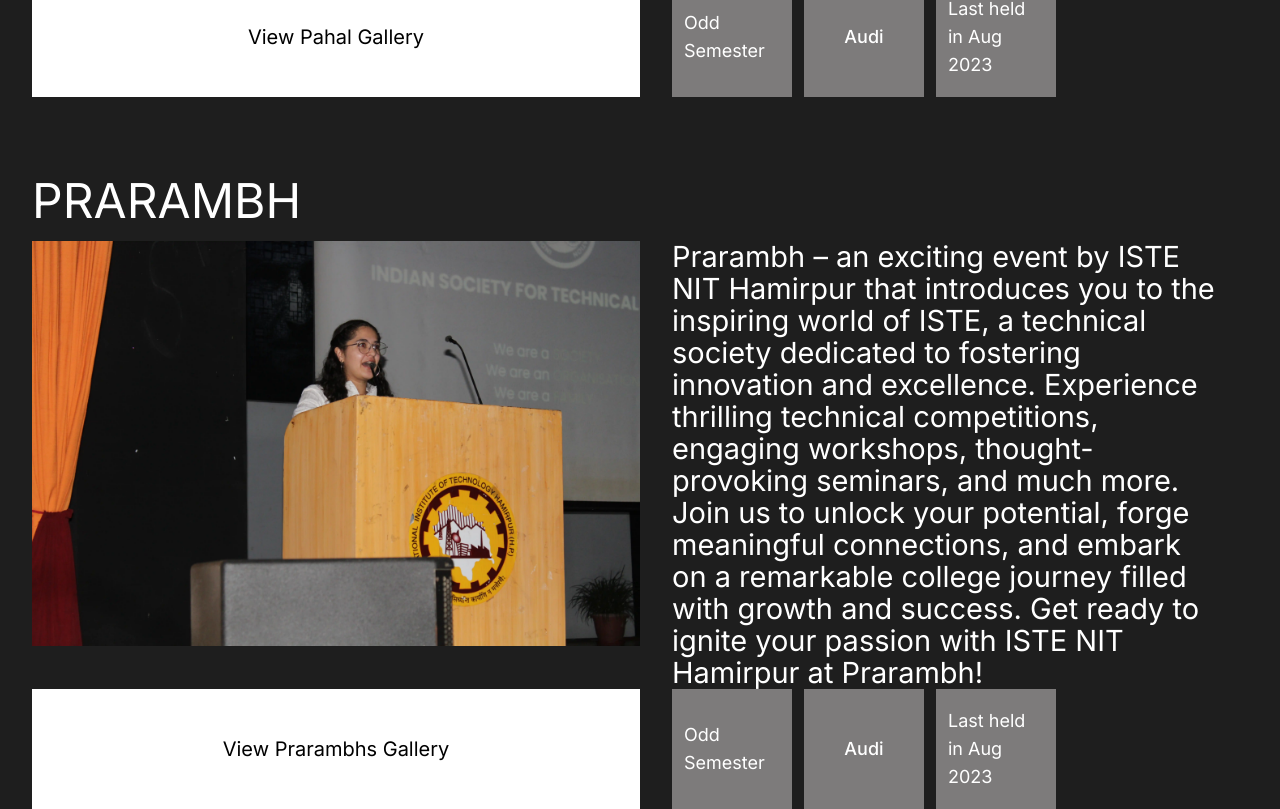
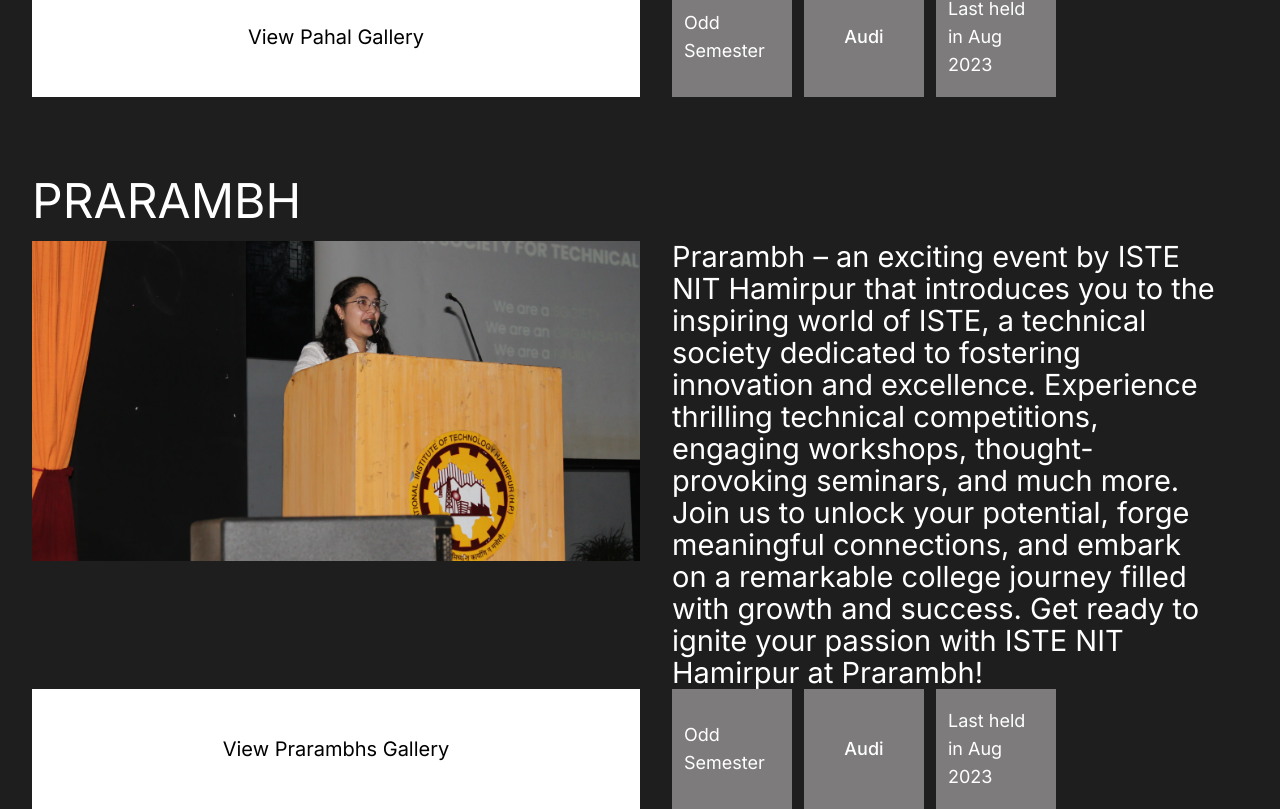
Before and after one commit to istenith/isteNith2k24, a Next.js app: page /events in a window 1280 px wide. Shown: the part 2307-3116 px from the top of the page. Built offline with nearby package versions, Linux system fonts and the light colour scheme.

Commit message:
update :Fixed build error

```diff
--- a/src/app/domainspage/page.tsx
+++ b/src/app/domainspage/page.tsx
@@ -89,9 +89,9 @@
       {currentDomain && (
         <div className="mt-8 p-4 rounded-lg text-center">
           <h2 className="text-3xl mb-4">{currentDomain.title}</h2>
-          <p className="text-xl sm:text-2xl text-center">
+          <div className="text-xl sm:text-2xl text-center">
             <WordReveal text={currentDomain.description} animate={animateDescription} key={currentIndex} />
-          </p>
+          </div>
         </div>
       )}
       <div className="absolute left-0 top-svg transform -translate-y-1/2 block lg:hidden">
--- a/src/app/events/[id]/page.tsx
+++ b/src/app/events/[id]/page.tsx
@@ -57,7 +57,7 @@
               src={item.image}
               alt=""
               width ={250}
-              height={250}
+              height={400}
               className="w-full h-full rounded-xl object-cover"/>
 
           </div>
--- a/src/app/events/page.tsx
+++ b/src/app/events/page.tsx
@@ -24,7 +24,7 @@
               alt=""
               height={250}
               width={250}
-            layout='responsive'
+
               className="w-full h-full object-cover"/>
 
             </div>
@@ -46,7 +46,7 @@
         </div>
       </div>
 
-      {/* Prody */}
+
       <div>
         <div className="mx-4 md:mx-8">
           <div className="text-2xl md:text-5xl md:mb-4 mb-2 mt-7 md:mt-20 font-head">PRODYOGIKI</div>
@@ -87,7 +87,7 @@
               src="/assets/images/pahal/DSC_0498.webp"
               height={200}
               width={200}
-                layout='responsive'
+
               alt="" className="w-full h-full object-cover"/>
 
             </div>
@@ -115,8 +115,8 @@
             <Image
               src="/assets/images/prarambh/IMG_4054.webp"
               width={400}
-              height={400}
-                layout='responsive'
+              height={800}
+                layout='fit'
               alt=""className="w-full h-full object-cover" / >
 
             </div>
--- a/src/app/gallery/page.tsx
+++ b/src/app/gallery/page.tsx
@@ -84,6 +84,7 @@
             <Image
               src={item.image}
               alt=""
+
               width={250}
               height={250}
               className="w-full h-full rounded-xl object-cover"
--- a/src/app/members/page.jsx
+++ b/src/app/members/page.jsx
@@ -78,6 +78,7 @@
                   alt={details.name}
                   width={256}
                   height={256}
+
                   className="h-64 w-64 border-4 border-white rounded-lg shadow-md transition-transform transform group-hover:scale-105 hover:shadow-xl  duration-300 mx-auto"
                 />
                 <div className="lg:absolute lg:bottom-2 lg:right-4 absolute bottom-2 right-16 bg-[#1E1E1E] flex text-white opacity-80 group-hover:opacity-100 transition-opacity duration-300">
--- a/src/app/page.tsx
+++ b/src/app/page.tsx
@@ -97,32 +97,12 @@
 
 
 
-
-
-
-
-
-
-
-
-
-
-
-
-
-
-
-
-
-
-
-
-
 <div className="mt-isteimg relative text-white">
   <div className="relative mt-10">
     <Image
       src="/assets/images/util/Copy of DCS_0632 (1).webp"
       alt =""
+      layout='responsive'
       width ={200}
       height={200}
       className="w-full h-auto flex opacity-50 mx-auto object-cover object-center sm:w-isteimg sm:h-isteimg sm:mt-isteimg"
```
